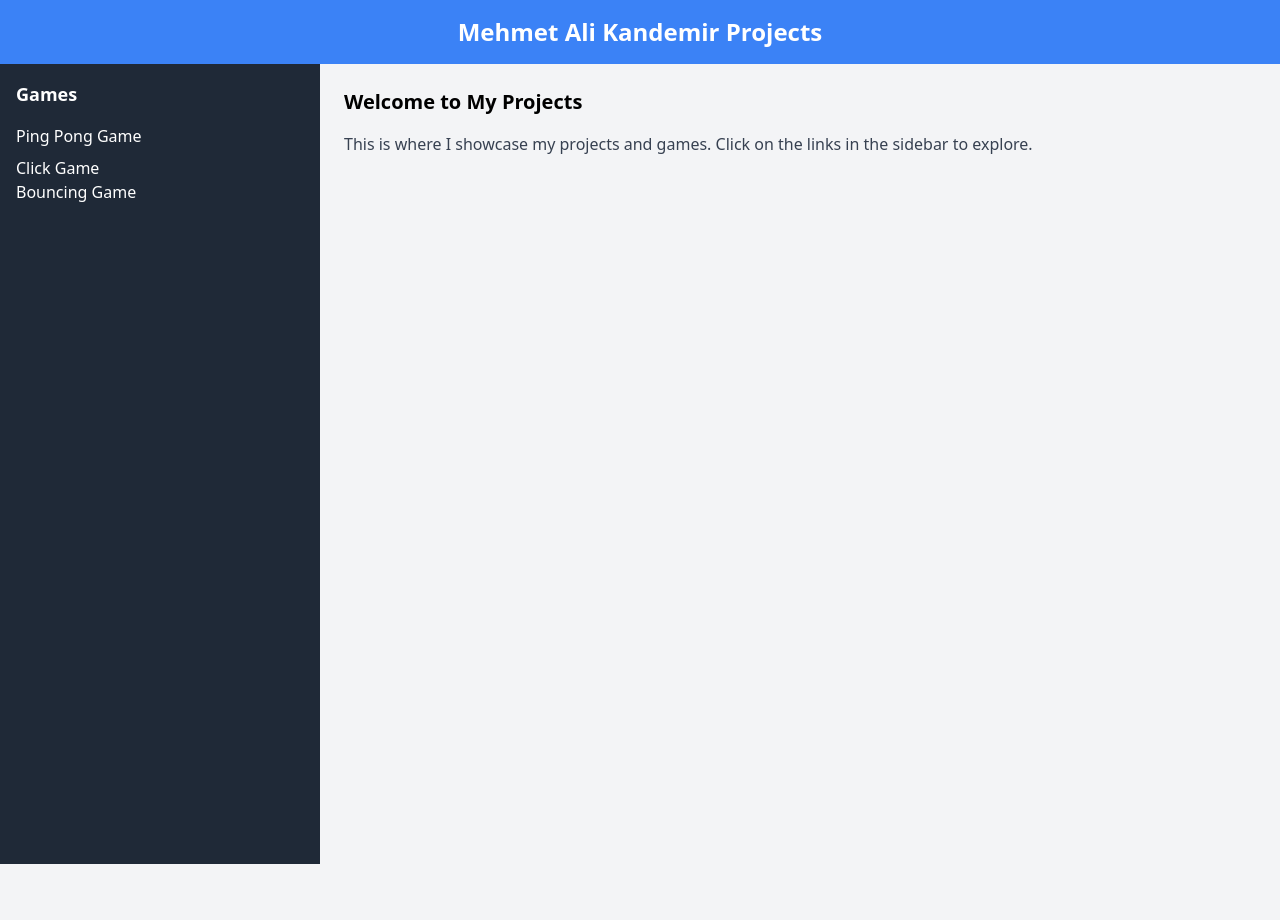
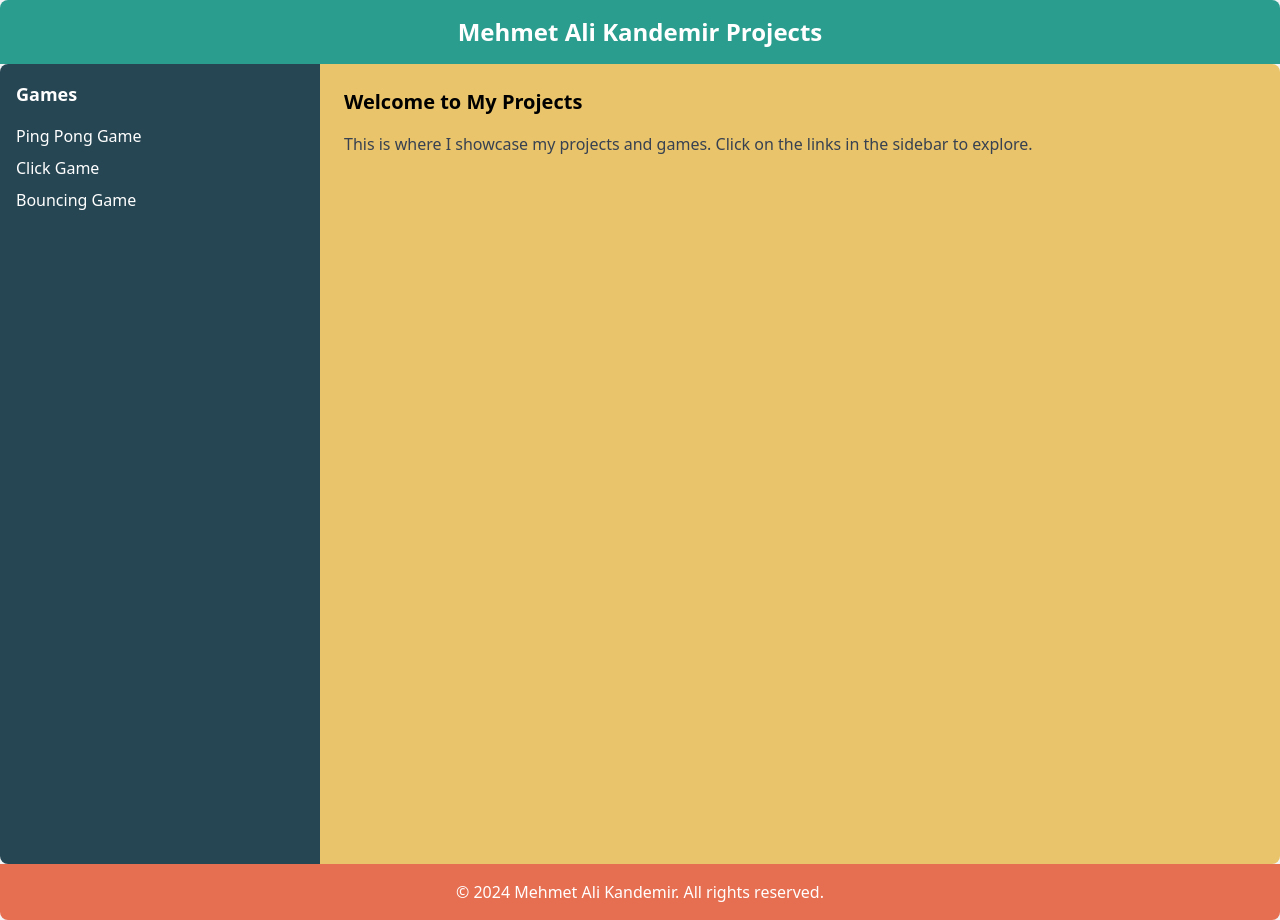
Before and after one commit to mehmetalikandemir/pages, a plain HTML site: page index.html in a window 1280 px wide. Before the commit the page ends 864 px from the top, so only its background shows below. Drawn offline with nearby package versions, Linux system fonts and the light colour scheme.

Commit message:
Update index.html

```diff
--- a/index.html
+++ b/index.html
@@ -6,25 +6,42 @@
     <meta name="viewport" content="width=device-width, initial-scale=1.0">
     <title>My Project</title>
     <link href="https://cdn.jsdelivr.net/npm/tailwindcss@2.2.19/dist/tailwind.min.css" rel="stylesheet">
+    <style>
+        .sidebar {
+            background-color: #264653; /* Dark teal */
+        }
+
+        .header {
+            background-color: #2A9D8F; /* Medium teal */
+        }
+
+        .main {
+            background-color: #E9C46A; /* Light yellow */
+        }
+
+        .footer {
+            background-color: #E76F51; /* Coral */
+        }
+    </style>
 </head>
 
 <body class="bg-gray-100">
 
     <!-- Header -->
-    <header class="bg-blue-500 p-4 text-white text-center">
+    <header class="header p-4 text-white text-center rounded-t-lg">
         <h1 class="text-2xl font-bold">Mehmet Ali Kandemir Projects</h1>
     </header>
 
     <div class="flex">
 
         <!-- Sidebar -->
-        <nav class="bg-gray-800 text-white w-1/4 h-screen p-4">
+        <nav class="sidebar text-white w-1/4 h-screen p-4 rounded-l-lg">
             <h2 class="text-lg font-semibold mb-4">Games</h2>
             <ul>
                 <li class="mb-2">
                     <a href="pingpong.html" class="hover:underline">Ping Pong Game</a>
                 </li>
-                <li>
+                <li class="mb-2">
                     <a href="clickgame.html" class="hover:underline">Click Game</a>
                 </li>
                 <li>
@@ -34,13 +51,18 @@
         </nav>
 
         <!-- Main Content -->
-        <main class="flex-grow p-6">
+        <main class="main flex-grow p-6 rounded-r-lg">
             <h2 class="text-xl font-semibold mb-4">Welcome to My Projects</h2>
             <p class="text-gray-700">This is where I showcase my projects and games. Click on the links in the sidebar to explore.</p>
         </main>
 
     </div>
 
+    <!-- Footer -->
+    <footer class="footer p-4 text-white text-center rounded-b-lg">
+        <p>&copy; 2024 Mehmet Ali Kandemir. All rights reserved.</p>
+    </footer>
+
 </body>
 
 </html>
```
